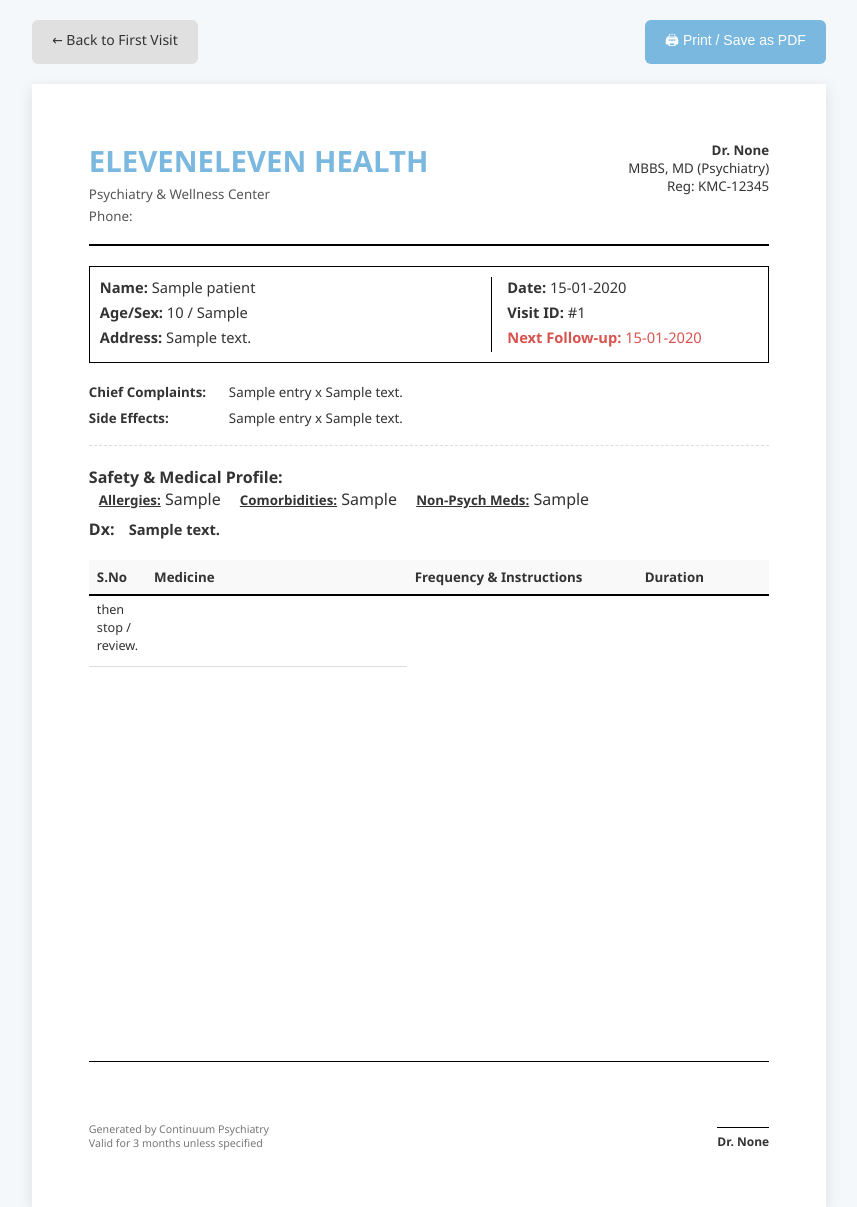
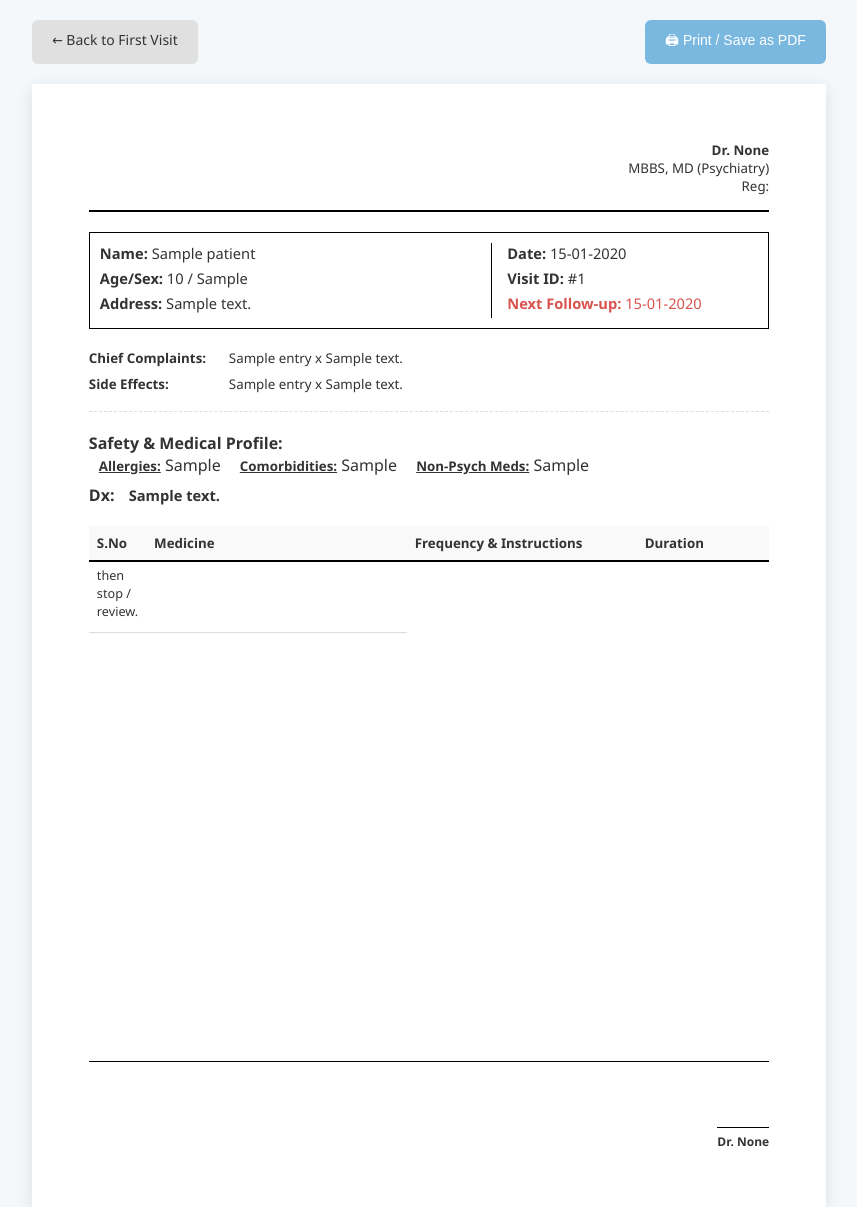
Before and after one commit to Kesava1995/PsycheLifeAppDemo, a Flask app: page /preview_prescription/1 in a window 1280 px wide. Shown: the whole page, without its empty margins (211-1068 px from the left). Run offline with Flask 3, Linux system fonts and the light colour scheme; the visitor is signed in with stand-in values (Sample User, id 1); tables that the repository leaves empty hold one stand-in row (values such as "Sample post").

Commit message:
200226-3

```diff
--- a/templates/preview_prescription.html
+++ b/templates/preview_prescription.html
@@ -87,14 +87,14 @@
     <div class="prescription-paper">
         <div class="rx-header">
             <div class="hospital-info">
-                <h1>{{ guest_doctor.clinic if guest else (patient.doctor.clinic_name or "ElevenEleven Health") }}</h1>
-                <p>{{ guest_doctor.address if guest else (patient.doctor.address_text or "Psychiatry & Wellness Center") }}</p>
-                <p>Phone: {{ guest_doctor.phone if guest else (patient.doctor.phone or "") }}</p>
+                <h1>{{ guest_doctor.clinic if guest else (patient.doctor.clinic_name or "") }}</h1>
+                <p>{{ guest_doctor.address if guest else (patient.doctor.address_text or "") }}</p>
+                <p>{{ guest_doctor.phone if guest else (patient.doctor.phone or "") }}</p>
             </div>
             <div class="doctor-info">
                 <p><strong>Dr. {{ guest_doctor.name if guest else (patient.doctor.full_name or session.get('username')|title) }}</strong></p>
                 <p>{{ guest_doctor.qualification if guest else "MBBS, MD (Psychiatry)" }}</p>
-                <p>Reg: {{ guest_doctor.registration if guest else (patient.doctor.kmc_code or "KMC-12345") }}</p>
+                <p>Reg: {{ guest_doctor.registration if guest else (patient.doctor.kmc_code or "") }}</p>
             </div>
         </div>
 
@@ -105,8 +105,8 @@
                 <div class="info-row"><strong>Address:</strong> {{ guest_patient.address if guest else patient.address }}</div>
             </div>
             <div class="info-right">
-                <div class="info-row"><strong>Date:</strong> {{ visit.date.strftime('%d-%m-%Y') if visit.date else "Today" }}</div>
-                <div class="info-row"><strong>Visit ID:</strong> #{{ visit.id if not guest else "Guest" }}</div>
+                <div class="info-row"><strong>Date:</strong> {{ visit.date.strftime('%d-%m-%Y') if visit.date else "" }}</div>
+                <div class="info-row"><strong>Visit ID:</strong> #{{ visit.id if not guest else "" }}</div>
 
                 {% if visit.next_visit_date %}
                 <div class="info-row" style="margin-top: 5px; color: #d9534f;">
@@ -273,8 +273,8 @@
 
         <div class="rx-footer">
             <div style="font-size: 8pt; color: #777;">
-                Generated by Continuum Psychiatry<br>
-                Valid for 3 months unless specified
+                <!--Generated by Continuum Psychiatry<br>
+                Valid for 3 months unless specified-->
             </div>
             <div style="text-align: right;">
                 {% if guest and guest_signature_b64 %}
```
